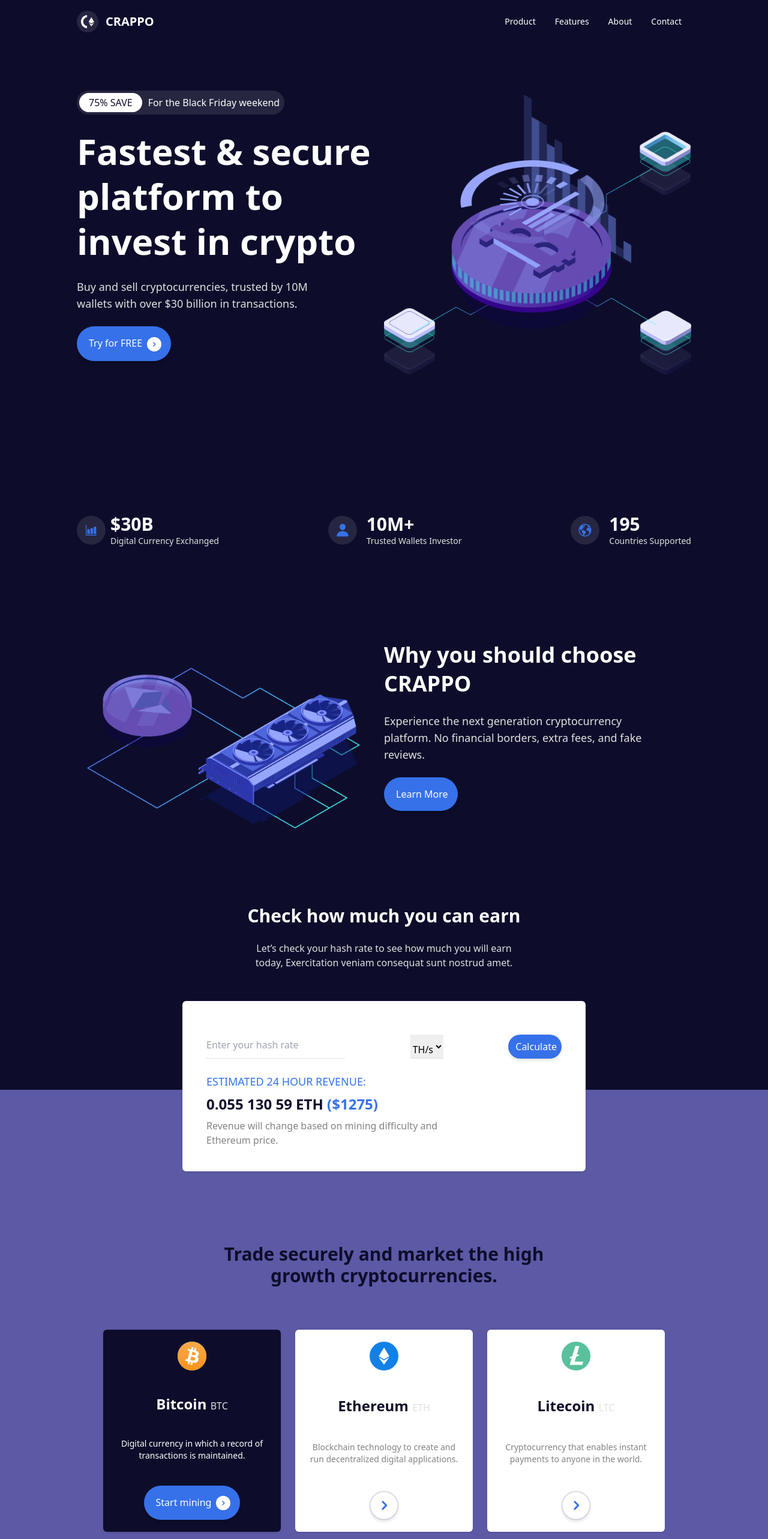
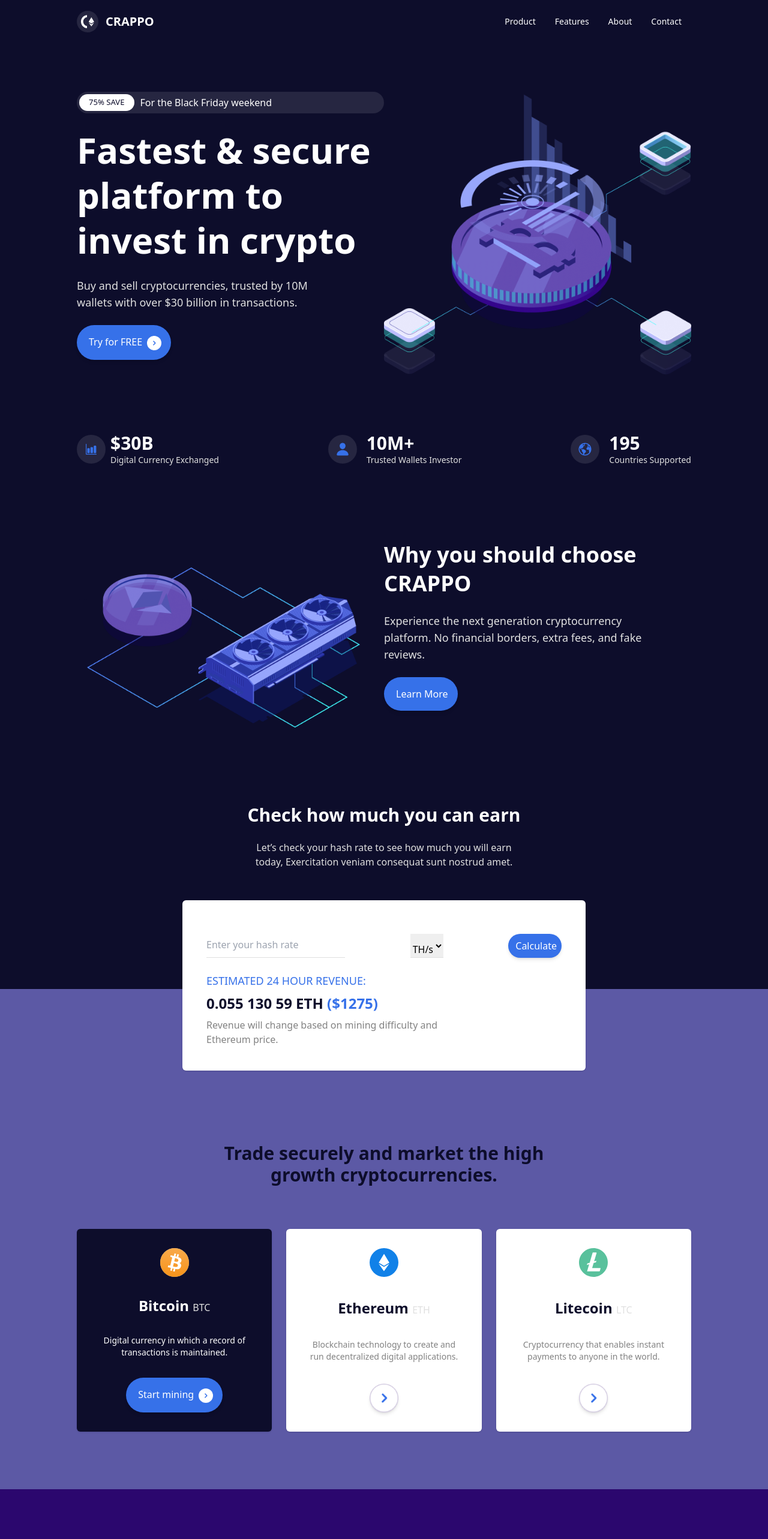
Before and after one commit to DrPrime01/Crappo, a React (Vite) app: page / in a window 1280 px wide. Shown: the top 2566 px of the page at 60% size. Built offline with nearby package versions, Linux system fonts and the light colour scheme.

Commit message:
Fixed responsiveness

```diff
--- a/src/Components/CoinSection.jsx
+++ b/src/Components/CoinSection.jsx
@@ -11,12 +11,12 @@
     <div className="bg-bg-color-2 w-full px-6">
       <div className="mx-auto container">
         <div className="mx-auto max-w-5xl container pb-24 pt-80 md:pt-64">
-          <div className="flex flex-col justify-between space-y-12 items-center">
-            <p className="text-center text-2xl md:text-3xl leading-tight md:leading-[36px] font-bold text-primary mb-3 md:mb-6 max-w-xl ">
+        <div className="flex flex-col justify-between space-y-6 md:space-y-12 items-center">
+        <p className="text-center text-xl sm:text-2xl md:text-3xl leading-tight md:leading-[36px] font-bold text-primary mb-3 md:mb-6 max-w-xl">
           Trade securely and market the high growth cryptocurrencies.
         </p>
-            <div className="coins flex flex-col md:flex-row justify-between space-y-6 lg:space-x-6 md:space-x-3 md:space-y-0">
-              <div className="coin flex flex-col justify-between items-center md:space-y-10 space-y-8 shadow rounded-md bg-primary p-8 md:p-3 lg:p-5 text-center">
+        <div className="coins grid grid-cols-1 md:grid-cols-3 gap-6">
+          <div className="coin flex flex-col justify-between items-center space-y-8 shadow rounded-md bg-primary p-5 lg:p-8 text-center">
             <img src={BitcoinIcon} className="h-12" alt="chart icon" />
             <p className="text-white text-xl md:text-2xl font-bold">
               Bitcoin{" "}
@@ -24,7 +24,7 @@
                 BTC
               </span>
             </p>
-                <p className="text-white text-sm font-normal w-64">
+            <p className="text-white text-sm font-normal">
               Digital currency in which a record of transactions is
               maintained.
             </p>
@@ -40,7 +40,7 @@
               />
             </button>
           </div>
-              <div className="coin flex flex-col justify-between items-center md:space-y-10 space-y-8 shadow rounded-md bg-white p-8 md:p-5 text-center">
+          <div className="coin flex flex-col justify-between items-center space-y-8 shadow rounded-md bg-white p-5 lg:p-8 text-center">
             <img src={EthereumIcon} className="h-12" alt="chart icon" />
             <p className="text-primary text-xl md:text-2xl font-bold">
               Ethereum{" "}
@@ -48,7 +48,7 @@
                 ETH
               </span>
             </p>
-                <p className="text-[#828282] text-sm font-normal w-64">
+            <p className="text-[#828282] text-sm font-normal">
               Blockchain technology to create and run decentralized digital
               applications.
             </p>
@@ -63,7 +63,7 @@
               />
             </button>
           </div>
-              <div className="coin flex flex-col justify-between items-center md:space-y-10 space-y-8 shadow rounded-md bg-white p-8 md:p-5 text-center">
+          <div className="coin flex flex-col justify-between items-center space-y-8 shadow rounded-md bg-white p-5 lg:p-8 text-center">
             <img src={LitecoinIcon} className="h-12" alt="chart icon" />
             <p className="text-primary text-xl md:text-2xl font-bold">
               Litecoin{" "}
@@ -71,7 +71,7 @@
                 LTC
               </span>
             </p>
-                <p className="text-[#828282] text-sm font-normal w-64">
+            <p className="text-[#828282] text-sm font-normal">
               Cryptocurrency that enables instant payments to anyone in the
               world.
             </p>
--- a/src/Components/Features.jsx
+++ b/src/Components/Features.jsx
@@ -9,7 +9,7 @@
   return (
     <div className="bg-primary w-full px-6">
       <div className="mx-auto container">
-        <div className="mx-auto max-w-5xl container pb-0 pt-0 md:pt-14">
+        <div className="mx-auto max-w-5xl container pb-0 pt-14 md:pt-24">
           <div className="flex flex-col md:flex-row space-y-4 md:space-y-0 justify-between items-center">
             <div className="flex flex-row space-x-2 items-center self-start md:self-stretch">
               <img src={ChartIcon} className="h-12" alt="chart icon" />
@@ -45,7 +45,7 @@
               </div>
             </div>
           </div>
-          <div className="flex flex-col md:flex-row justify-between items-center mt-8 md:mt-24 space-y-8">
+          <div className="flex flex-col md:flex-row justify-between items-center mt-8 md:mt-16 space-y-8">
             <div
               className="flex items-center justify-center md:w-1/2"
               id="hero-img"
--- a/src/Components/Header.jsx
+++ b/src/Components/Header.jsx
@@ -5,7 +5,7 @@
 
 function Header() {
   return (
-    <div className='bg-primary min-h-screen w-full px-6 sm:px-6 pb-14'>
+    <div className='bg-primary min-h-screen w-full px-6 sm:px-6 md:min-h-0'>
       <div className='mx-auto max-w-5xl container'>
         <Navbar />
         <Hero />
--- a/src/Components/Hero.jsx
+++ b/src/Components/Hero.jsx
@@ -11,19 +11,20 @@
       >
         <div className="flex flex-col space-y-6" id="hero-texts">
           <div
-            className="bg-white bg-opacity-10 rounded-[32px] p-1 pr-2 flex flex-row items-center gap-2.5 max-w-fit"
+            className="bg-white bg-opacity-10 rounded-[32px] p-1 pr-2 flex flex-row items-center gap-2 sm:gap-2.5"
             id="hero-discount-banner"
           >
             <span
-              className="block bg-white px-4 py-1 text-primary rounded-[32px] font-medium"
+              className="block bg-white px-2 sm:px-4 py-0.5 sm:py-1 text-[0.82rem] sm:text-primary rounded-[32px] font-medium"
               id="hero-discount"
             >
               75% SAVE
             </span>
-            <span className="block text-white">
+            <span className="block text-white text-[0.82rem] sm:text-base">
               For the Black Friday weekend
             </span>
           </div>
+
           <p className="text-4xl md:text-5xl lg:text-6xl leading-tight md:leading-[56px] lg:leading-[75px] font-bold text-white">
             Fastest & secure platform to invest in crypto
           </p>
@@ -37,7 +38,11 @@
               className="btn rounded-[32px] shadow-md focus:ring-2 focus:ring-opacity-75 py-4 pr-4 pl-5 bg-accent text-white"
             >
               Try for FREE
-              <img src={ArrowRight} className="h-6 inline ml-2" alt="right arrow" />
+              <img
+                src={ArrowRight}
+                className="h-6 inline ml-2"
+                alt="right arrow"
+              />
             </button>
           </div>
         </div>
--- a/tailwind.config.cjs
+++ b/tailwind.config.cjs
@@ -13,7 +13,8 @@
     },
     extend: {
       screens: {
-        xs: '359px',
+        xs: '319px',
+        desktop: '2559px'
       }
     },
   },
```
Lines whose indentation alone changed are shown as unchanged.
